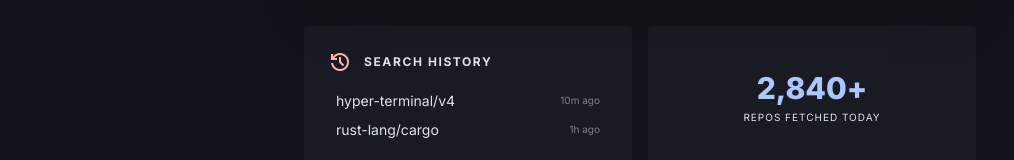
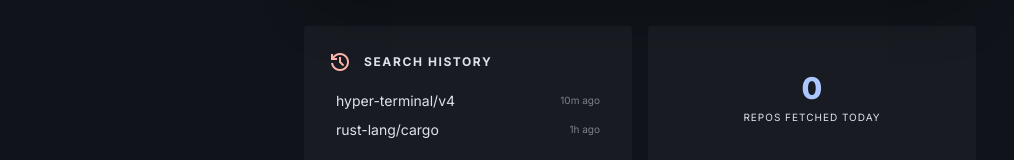
Before and after one commit to andresV74/GitMonolith, a React (Vite) app: page / in a window 1280 px wide. Shown: the part 698-858 px from the top of the page, without its empty margins (0-1014 px from the left). Built offline with nearby package versions, Linux system fonts and the light colour scheme; a web font is replaced by a local one.

Commit message:
feat: implement daily counter hook and integrate with SecondaryCards component
Co-authored-by: Copilot <copilot@github.com>

```diff
--- a/src/App.tsx
+++ b/src/App.tsx
@@ -4,6 +4,7 @@ import { Header } from './components/Header/Header.tsx'
 import { Main } from './components/Main/Main.tsx'
 import { MobileNavigation } from './components/MobileNavigation/index.tsx'
 import { useFetchResults } from './hooks/useFetchResults.tsx'
+import { useDailyCounter } from './hooks/useDailyCounter.tsx'
 import { apiCall } from './services/api.ts'
 import type { Language } from './types/language.ts'
 import type { Repository, RepositoryItem } from './types/repoInfo.ts'
@@ -18,6 +19,7 @@ function App() {
   const [ selectedLanguage, setSelectedLanguage ] = useState<string>('')
   const [ selectedRepo, setSelectedRepo ] = useState<RepositoryItem | null>(null)
   const [ isSearching, setIsSearching ] = useState(false)
+  const { count, increment } = useDailyCounter()
 
   const chooseRepository = (totalCount: number, items: RepositoryItem[]) => {
     const limit = Math.min(totalCount, items.length)
@@ -32,6 +34,7 @@ function App() {
       setLanguageError(false)
       const reposData = await apiCall<Repository>(`${REPO_DATA_URL}${selectedLanguage}`)
       const randomRepo = chooseRepository(reposData.total_count, reposData.items)
+      increment()
 
       setSelectedRepo(randomRepo)
       setIsCardEmpty(false)
@@ -60,6 +63,7 @@ function App() {
         selectedRepo={selectedRepo}
         isSearching={isSearching}
         publishedAt={new Date().toISOString()}
+        counter={count}
       />
       <MobileNavigation />
     </>
--- a/src/components/Main/Main.tsx
+++ b/src/components/Main/Main.tsx
@@ -1,6 +1,6 @@
 import { MainHeader } from '../MainHeader/MainHeader.tsx';
 import { MainCard } from '../MainCard/MainCard.tsx';
-import { SecondaryCards } from '../SecondaryCards/index.tsx';
+import { SecondaryCards } from '../SecondaryCards/SecondaryCards.tsx';
 
 import styles from './Main.module.scss';
 import type { LanguageProps } from '../../types/language.ts'
@@ -18,7 +18,8 @@ export function Main(
 		selectedLanguage,
 		selectedRepo,
 		isSearching,
-		publishedAt
+		publishedAt,
+		counter,
 	}: LanguageProps
 		& PostMetaProps
 		& {
@@ -27,14 +28,15 @@ export function Main(
 			selectedLanguage: string
 			selectedRepo: RepositoryItem | null
 			isSearching: boolean
+			counter: number
 		}
 	) {
 	return (
 		<main className={styles.main}>
       <div className={styles['main-content']}>
 				<MainHeader languages={languages} loading={loading} error={error} onChangeLanguage={onChangeLanguage} />
-			<MainCard cardState={cardState} languageError={languageError} selectedLanguage={selectedLanguage} selectedRepo={selectedRepo} isSearching={isSearching} publishedAt={publishedAt} onChangeLanguage={onChangeLanguage} />
-				<SecondaryCards />
+				<MainCard cardState={cardState} languageError={languageError} selectedLanguage={selectedLanguage} selectedRepo={selectedRepo} isSearching={isSearching} publishedAt={publishedAt} onChangeLanguage={onChangeLanguage} />
+				<SecondaryCards counter={counter} />
       </div>
 		</main>
 	)
--- a/src/components/SecondaryCards/index.tsx
+++ b/src/components/SecondaryCards/SecondaryCards.tsx
@@ -1,6 +1,6 @@
-import styles from './index.module.scss';
+import styles from './SecondaryCards.module.scss';
 
-export function SecondaryCards() {
+export function SecondaryCards({ counter }: { counter: number }) {
 	return (
 		<div className={styles['secondary-cards']}>
 			<div className={styles.card}>
@@ -20,7 +20,7 @@ export function SecondaryCards() {
 				</div>
 			</div>
 			<div className={`${styles['card']} ${styles['flex-card']}`}>
-				<span>2,840+</span>
+				<span>{counter}</span>
 				<span>Repos Fetched Today</span>
 			</div>
 		</div>
--- /dev/null
+++ b/src/hooks/useDailyCounter.tsx
@@ -0,0 +1,50 @@
+import { useState, useEffect } from 'react'
+
+type DailyCounterState = {
+	count: number;
+	lastUpdated: string;
+};
+
+const STORAGE_KEY = 'dailyCounter'
+
+function getToday() {
+	return new Date().toISOString().split('T')[0]
+}
+
+function getInitialState() {
+	const storedData = localStorage.getItem(STORAGE_KEY)
+
+	if (!storedData) {
+		return { count: 0, lastUpdated: getToday() }
+	}
+
+	const parsedData = JSON.parse(storedData)
+	const today = getToday()
+
+	if (parsedData.lastUpdated !== today) {
+		return { count: 0, lastUpdated: today }
+	}
+
+	return parsedData
+}
+
+export function useDailyCounter() {
+	const [state, setState] = useState(getInitialState)
+
+	useEffect(() => {
+		localStorage.setItem(STORAGE_KEY, JSON.stringify(state))
+	}, [state])
+
+	const increment = () => {
+		setState((prevState: DailyCounterState) => ({
+			count: prevState.count + 1,
+			lastUpdated: prevState.lastUpdated,
+		}))
+	}
+
+	const reset = () => {
+		setState({ count: 0, lastUpdated: getToday() })
+	}
+
+	return { count: state.count, increment, reset }
+}
```
Also changed, not shown: src/components/SecondaryCards/SecondaryCards.module.scss (renamed from src/components/SecondaryCards/index.module.scss).
